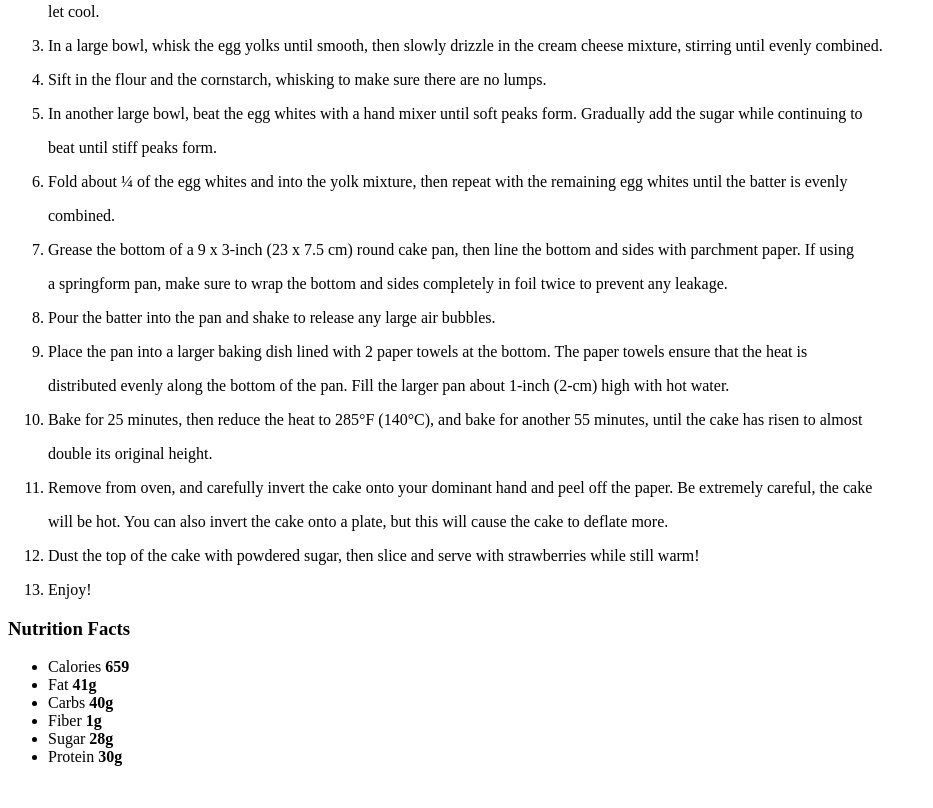
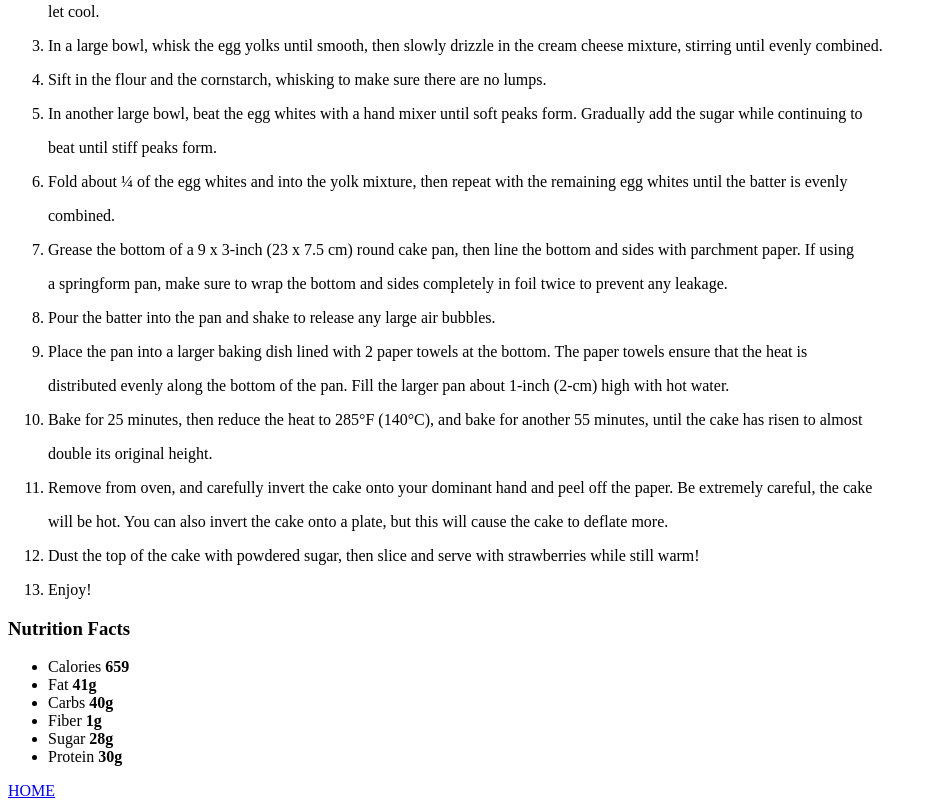
Before and after one commit to 0905enzo/odin_recipes, a plain HTML site: page recipes/cheesecake.html in a window 1280 px wide. Shown: the part 1076-1884 px from the top of the page, without its empty margins (0-933 px from the left). Before the commit the page ends 1858 px from the top, so only its background shows below. Drawn offline with Linux system fonts and the light colour scheme.

Commit message:
Add HOME button on each recipe

```diff
--- a/recipes/cheesecake.html
+++ b/recipes/cheesecake.html
@@ -62,5 +62,7 @@
         <li>Protein <b>30g</b></li>
     </ul>
 
+    <a href="/index.html"> HOME</a>
+
 </body>
 </html>
```
Also changed, not shown: recipes/rosedumplings.html (+2 -0 lines), recipes/tamagoyaki.html (+2 -0 lines).
